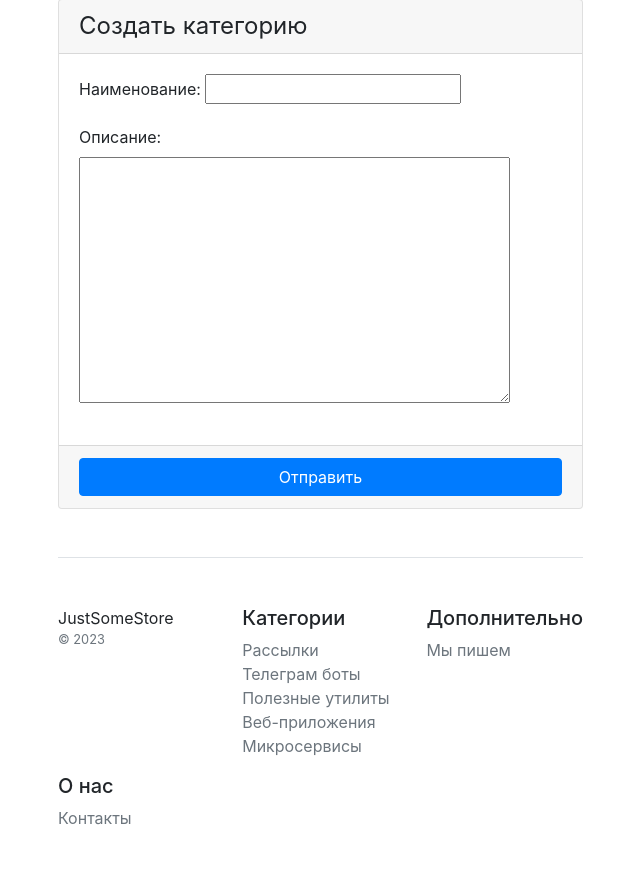
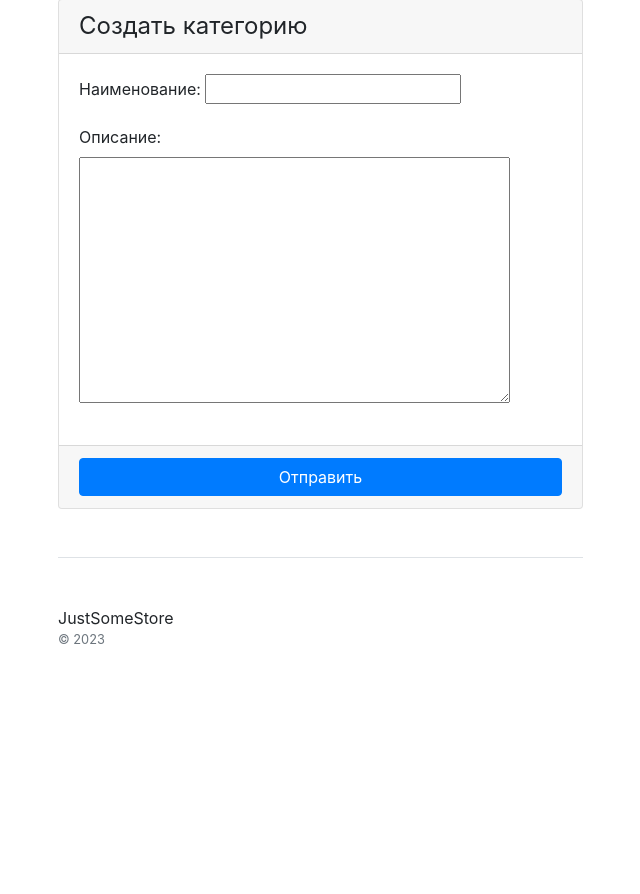
Before and after one commit to KopuchiiMish/19_2_homework, a Django app: page /cat_create/ in a window 1280 px wide; the page is wider, and only the part inside the window is pictured. Shown: the part 235-1129 px from the top of that part, without its empty margins (42-682 px from the left). After the commit the page ends 879 px from the top of that part, so only its background shows below. Run offline with Django 4.2, Linux system fonts and the light colour scheme; some libraries are stand-ins or nearby versions.

Commit message:
homework_22_1__

```diff
--- a/catalog/admin.py
+++ b/catalog/admin.py
@@ -17,7 +17,7 @@ class CategoryAdmin(admin.ModelAdmin):
 
 @admin.register(Version)
 class VersionAdmin(admin.ModelAdmin):
-    list_display = ('prod', 'number_version', 'name_version', 'current_version')
+    list_display = ('product', 'number_version', 'name_version', 'current_version')
 
 
 admin.site.register(Contacts)
--- a/catalog/forms.py
+++ b/catalog/forms.py
@@ -16,7 +16,7 @@ class MixinForm:
 class ProductForm(MixinForm, forms.ModelForm):
     class Meta:
         model = Product
-        exclude = ('date_modified', 'vers')
+        exclude = ('date_modified', )
 
     def clean_name(self):
         clean_name = self.cleaned_data.get('name')
@@ -38,4 +38,9 @@ class ProductForm(MixinForm, forms.ModelForm):
 class VersionForm(forms.ModelForm):
     class Meta:
         model = Version
-        exclude = ('prod',)
+        exclude = ('product',)
+
+    def clean_product(self):
+        clean_product = self.cleaned_data.get('product')
+
+        return clean_product
--- a/catalog/models.py
+++ b/catalog/models.py
@@ -23,7 +23,6 @@ class Product(models.Model):
     price = models.PositiveIntegerField(verbose_name='Цена', default=0)
     date_created = models.DateTimeField(auto_now_add=True, verbose_name='Дата создания')
     date_modified = models.DateTimeField(verbose_name='Дата последнего изменения', **NULLABLE)
-    vers = models.ForeignKey('Version', verbose_name='Версия', on_delete=models.DO_NOTHING, **NULLABLE)
 
     def __str__(self):
         return self.name
@@ -47,13 +46,13 @@ class Contacts(models.Model):
 
 
 class Version(models.Model):
-    prod = models.ForeignKey(Product, verbose_name='Продукт', on_delete=models.CASCADE)
+    product = models.ForeignKey(Product, verbose_name='Продукт', on_delete=models.CASCADE, related_name='versions')
     number_version = models.PositiveIntegerField(verbose_name='Номер версии')
     name_version = models.CharField(max_length=100, verbose_name='Имя версии')
     current_version = models.BooleanField(verbose_name='Текущая версия', default=False)
 
     def __str__(self):
-        return f"{self.prod.name} - {self.name_version}"
+        return f"{self.product} - {self.name_version}"
 
     class Meta:
         verbose_name = 'Версия'
--- a/catalog/templates/catalog/category_create.html
+++ b/catalog/templates/catalog/category_create.html
@@ -1,7 +1,7 @@
 {% extends 'catalog/base.html' %}
 {% block content %}
 <div class="col-lg-6 col-md-6 col-sm-12">
-    <form method="post" action="" class="form-floating">
+    <form method="post" action="" class="form-floating" enctype="multipart/form-data">
         <div class="card mb-4 box-shadow">
             <div class="card-header">
                 <h4 class="my-0 font-weight-normal">Создать категорию</h4>
--- a/catalog/templates/catalog/includes/footer.html
+++ b/catalog/templates/catalog/includes/footer.html
@@ -4,27 +4,5 @@
             JustSomeStore
             <small class="d-block mb-3 text-muted">&copy; 2023</small>
         </div>
-        <div class="col-6 col-md">
-            <h5>Категории</h5>
-            <ul class="list-unstyled text-small">
-                <li><a class="text-muted" href="#">Рассылки</a></li>
-                <li><a class="text-muted" href="#">Телеграм боты</a></li>
-                <li><a class="text-muted" href="#">Полезные утилиты</a></li>
-                <li><a class="text-muted" href="#">Веб-приложения</a></li>
-                <li><a class="text-muted" href="#">Микросервисы</a></li>
-            </ul>
-        </div>
-        <div class="col-6 col-md">
-            <h5>Дополнительно</h5>
-            <ul class="list-unstyled text-small">
-                <li><a class="text-muted" href="#">Мы пишем</a></li>
-            </ul>
-        </div>
-        <div class="col-6 col-md">
-            <h5>О нас</h5>
-            <ul class="list-unstyled text-small">
-                <li><a class="text-muted" href="/contacts/">Контакты</a></li>
-            </ul>
-        </div>
     </div>
 </footer>
```
Also changed, not shown: catalog/templates/catalog/home.html (+5 -3 lines), catalog/templates/catalog/product_detail.html (+5 -3 lines).
